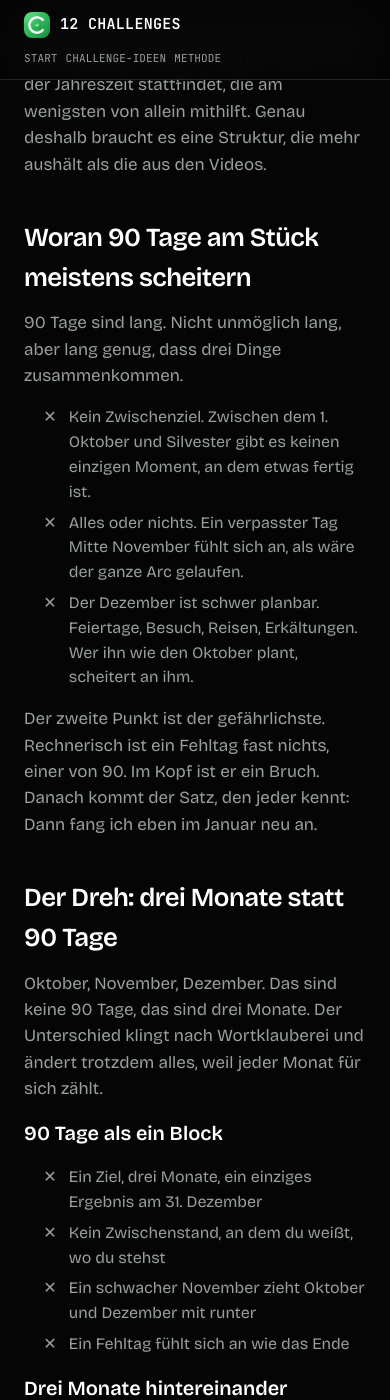
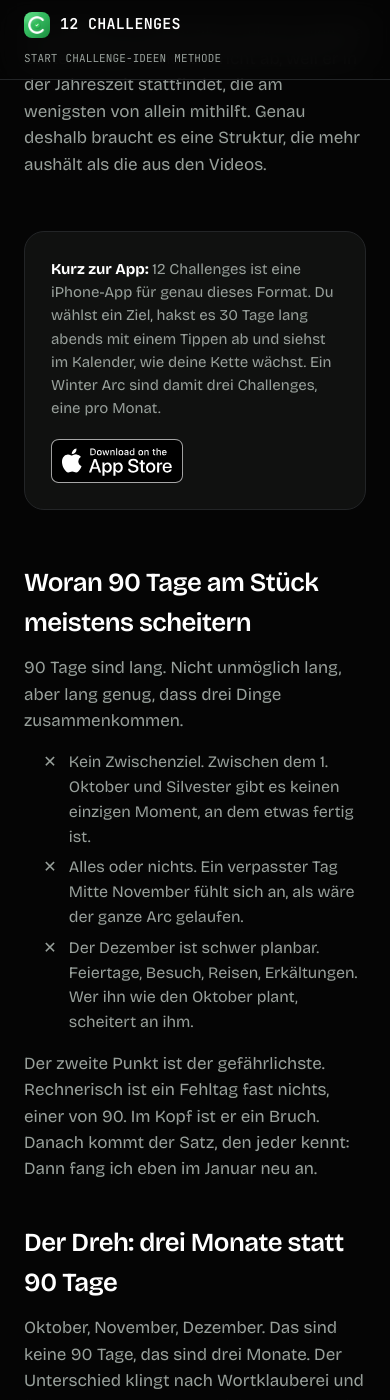
Before and after one commit to YannesJ/12c-website, a Jekyll site: the page built from winter-arc.html, in a window 390 px wide and 1400 px high, scrolled down 4659 px. Built offline with Jekyll 4.4.1, drawn with Linux system fonts in a browser that asks for light colours; some of the changed text lies outside the part shown.

Commit message:
copy: Winter-Arc-Seite umgestellt und Erklaerkasten ergaenzt
Grafik tiefer gezogen. Sie stand ueber dem Text und musste sich selbst
erklaeren. Jetzt steht sie am Ende von "Was der Winter Arc eigentlich ist",
also nachdem der Text die 90 Tage von Oktober bis Silvester eingefuehrt hat,
und zeigt danach deren Aufteilung. Das Inhaltsverzeichnis rueckt dadurch
direkt unter die Einleitung.

Monatskacheln entfernt. Im Abschnitt "Monat fuer Monat" standen drei Raster
mit zehn Challenge-Beispielen, von denen sieben weiter unten in der
Ideen-Sektion noch einmal vorkamen. Die Beispiele stehen jetzt an einer
Stelle statt verstreut an zweien, der Monatsabschnitt traegt als Text.

Ueberschrift "Die 30 Tage von innen: was in welcher Woche passiert" war
keine deutsche Wendung, ein Zeitraum hat kein Innen. Jetzt "So verlaufen die
30 Tage, Woche fuer Woche", was auch den ersten Satz des Abschnitts
aufgreift.

Kurzer Erklaerkasten nach "Warum ausgerechnet der Winter schwer ist". Wer
ueber eine SEO-Seite kommt, kennt die App nicht, der Text setzt sie ab dort
aber voraus. Vier Saetze dazu, was 12 Challenges ist und was ein Winter Arc
darin bedeutet, plus App-Store-Badge. Der bestehende IntersectionObserver
blendet den Floating-CTA aus, solange dieser Badge im Bild ist, es stehen
also nie zwei Buttons gleichzeitig auf dem Schirm.

Dabei zwei Layout-Details: .badge-cta bringt 32px margin-top mit, das im
Flex-Kasten zum Abstand dazukam und den Badge zu tief haengen liess. Und auf
Handybreite bricht der Badge unter den Text, dort war der Desktop-Abstand zu
gross.

Ausserdem fuenf Gedankenstriche in Kommentaren von styles.css entfernt. Der
frühere Scan hatte nur HTML, YAML und TXT erfasst, CSS aber nicht.

Co-Authored-By: Claude Opus 5 <noreply@anthropic.com>
Claude-Session: https://claude.ai/code/session_01UM7BnrVwSFZijHzUQNZzJT

```diff
--- a/styles.css
+++ b/styles.css
@@ -1,4 +1,4 @@
-/* 12 Challenges — gemeinsames Stylesheet.
+/* 12 Challenges, gemeinsames Stylesheet.
    Nur Dark Mode, selbst gehostete OFL-Schriften (kein CDN), kein JS, keine Cookies. */
 
 @font-face {
@@ -1481,11 +1481,11 @@ p {
 
 /* Chain-Sketch: handgezeichnet wirkende Kalenderskizze auf der Story-Seite,
    bewusst Kontrast zum sauberen .circle-diagram der App (Outline statt Füllung,
-   ein Basis-Kreis/eine Basis-Linie per <use> mehrfach transformiert statt Filter –
+   ein Basis-Kreis/eine Basis-Linie per <use> mehrfach transformiert statt Filter,
    damit identisch in jedem Browser, keine feDisplacementMap-Kompatibilitätsrisiken).
    Tage 1-11 stehen schon, danach ist immer nur der naechste Tag antippbar
-   (wie beim echten Abhaken auf Papier – ein Kreis nach dem anderen). Reines
-   Vanilla-JS, kein externer Request, kein Speichern von Daten – der Zustand
+   (wie beim echten Abhaken auf Papier, ein Kreis nach dem anderen). Reines
+   Vanilla-JS, kein externer Request, kein Speichern von Daten, der Zustand
    lebt nur im DOM und ist nach einem Reload wieder weg. */
 
 .chain-sketch {
@@ -1861,7 +1861,7 @@ footer.site a:hover {
 }
 
 /* Der Konfetti-Ausbruch und der Pop werden per JS (Web Animations API) mit
-   inline gesetzten Styles animiert – so ist der Effekt unabhaengig davon, ob
+   inline gesetzten Styles animiert, so ist der Effekt unabhaengig davon, ob
    diese CSS-Datei bereits frisch aus dem Cache geladen wurde. */
 
 /* Legal pages */
@@ -2249,3 +2249,52 @@ hr.lang-divider {
 .legal article .idea-nav {
   margin-bottom: var(--space-2xl);
 }
+
+/* Kurzer Erklaerkasten mitten im Artikel: Wer ueber eine SEO-Seite kommt,
+   kennt die App noch nicht und braucht sie einmal in zwei Saetzen erklaert,
+   bevor sie im Text vorausgesetzt wird. Bewusst schmal und ruhig, damit er
+   den Lesefluss nicht bricht. Der Badge darin blendet ueber den bestehenden
+   IntersectionObserver automatisch den Floating-CTA aus, solange er im Bild
+   ist, sonst staenden zwei Buttons gleichzeitig auf dem Schirm. */
+.inline-cta {
+  display: flex;
+  align-items: center;
+  gap: var(--space-xl);
+  flex-wrap: wrap;
+  max-width: 68ch;
+  margin: var(--space-2xl) 0;
+  padding: var(--space-lg) var(--space-xl);
+  background: var(--surface);
+  border: 1px solid var(--border);
+  border-radius: var(--radius-lg);
+}
+
+.inline-cta p {
+  flex: 1 1 24ch;
+  margin: 0;
+  font-size: var(--fs-md);
+}
+
+.inline-cta strong {
+  color: var(--text-display);
+}
+
+/* Im Kasten reicht ein kleinerer Badge, der Haupt-CTA steht am Seitenende.
+   Das margin-top von .badge-cta muss hier weg, sonst addiert es sich zum
+   gap des Flex-Containers und der Badge haengt zu weit unten. */
+.inline-cta .badge-cta {
+  margin-top: 0;
+}
+
+.inline-cta .appstore-badge img {
+  height: 44px;
+}
+
+/* Untereinander braucht es weniger Luft als nebeneinander, sonst zerfaellt
+   der Kasten auf dem Handy in zwei lose Bloecke. */
+@media (max-width: 620px) {
+  .inline-cta {
+    gap: var(--space-md);
+    padding: var(--space-lg);
+  }
+}
--- a/winter-arc.html
+++ b/winter-arc.html
@@ -16,6 +16,25 @@ schema_include: schema-winter-arc-de.html
         <span class="eyebrow">Oktober bis Silvester</span>
         <h1>Winter Arc: Was dahintersteckt und wie du ihn bis Silvester durchziehst</h1>
         <p class="lede">90 Tage Disziplin klingen machbar, solange sie vor dir liegen. Das Problem ist Tag zwölf.</p>
+
+        <nav class="idea-nav" aria-label="Inhalt dieser Seite">
+          <a href="#bedeutung">Bedeutung</a>
+          <a href="#regeln">Regeln</a>
+          <a href="#scheitern">Warum es scheitert</a>
+          <a href="#drei-monate">Drei Monate</a>
+          <a href="#monatsplan">Monatsplan</a>
+          <a href="#ideen">Challenge-Ideen</a>
+          <a href="#fehler">Häufige Fehler</a>
+          <a href="#faq">Fragen</a>
+        </nav>
+
+
+        <section>
+          <h2 id="bedeutung">Was der Winter Arc eigentlich ist</h2>
+          <p>Arc heißt übersetzt Bogen. Der Begriff kommt aus Serien und Animes, wo ein Arc ein längerer Handlungsbogen ist. Eine Figur durchläuft darin eine Entwicklung: Am Ende ist sie nicht mehr dieselbe wie am Anfang. Wer von seinem Winter Arc redet, macht sich selbst zur Hauptfigur. Der Winter wird zu dem Kapitel, in dem sich etwas ändert.</p>
+          <p>Im Alltag heißt das: ein fester Zeitraum, ein paar feste Regeln, jeden Tag dieselbe Arbeit. Üblich ist der 1. Oktober als Start und Silvester als Ziel, zusammen rund 90 Tage. Manche ziehen bis Ende Januar durch, andere nehmen sich nur November und Dezember vor. Festgelegt ist nichts davon.</p>
+          <p>Groß geworden ist die Idee auf TikTok und Instagram. Der Gedanke dahinter ist simpel. Die meisten schalten zwischen Oktober und Weihnachten einen Gang runter und nehmen sich dann im Januar etwas vor. Beim Winter Arc drehst du das um und nutzt genau die Monate, in denen sonst wenig passiert.</p>
+          <p>Den Begriff gibt es übrigens auch für andere Jahreszeiten. Wer sich die Sommerferien vornimmt, spricht vom Summer Arc. Der Winter Arc ist nur die bekannteste Variante, weil die dunkle Jahreszeit den größten Kontrast bietet.</p>
 
         <div class="arc-hero" aria-hidden="true">
           <div class="arc-month">
@@ -41,25 +60,6 @@ schema_include: schema-winter-arc-de.html
           </div>
         </div>
         <p class="arc-hero-caption">90 Tage am Stück sind eine lange Strecke ohne Zwischenziel. Teilst du sie in drei Monate, bekommst du drei greifbare Ziellinien.</p>
-
-        <nav class="idea-nav" aria-label="Inhalt dieser Seite">
-          <a href="#bedeutung">Bedeutung</a>
-          <a href="#regeln">Regeln</a>
-          <a href="#scheitern">Warum es scheitert</a>
-          <a href="#drei-monate">Drei Monate</a>
-          <a href="#monatsplan">Monatsplan</a>
-          <a href="#ideen">Challenge-Ideen</a>
-          <a href="#fehler">Häufige Fehler</a>
-          <a href="#faq">Fragen</a>
-        </nav>
-
-
-        <section>
-          <h2 id="bedeutung">Was der Winter Arc eigentlich ist</h2>
-          <p>Arc heißt übersetzt Bogen. Der Begriff kommt aus Serien und Animes, wo ein Arc ein längerer Handlungsbogen ist. Eine Figur durchläuft darin eine Entwicklung: Am Ende ist sie nicht mehr dieselbe wie am Anfang. Wer von seinem Winter Arc redet, macht sich selbst zur Hauptfigur. Der Winter wird zu dem Kapitel, in dem sich etwas ändert.</p>
-          <p>Im Alltag heißt das: ein fester Zeitraum, ein paar feste Regeln, jeden Tag dieselbe Arbeit. Üblich ist der 1. Oktober als Start und Silvester als Ziel, zusammen rund 90 Tage. Manche ziehen bis Ende Januar durch, andere nehmen sich nur November und Dezember vor. Festgelegt ist nichts davon.</p>
-          <p>Groß geworden ist die Idee auf TikTok und Instagram. Der Gedanke dahinter ist simpel. Die meisten schalten zwischen Oktober und Weihnachten einen Gang runter und nehmen sich dann im Januar etwas vor. Beim Winter Arc drehst du das um und nutzt genau die Monate, in denen sonst wenig passiert.</p>
-          <p>Den Begriff gibt es übrigens auch für andere Jahreszeiten. Wer sich die Sommerferien vornimmt, spricht vom Summer Arc. Der Winter Arc ist nur die bekannteste Variante, weil die dunkle Jahreszeit den größten Kontrast bietet.</p>
         </section>
 
         <section>
@@ -91,6 +91,15 @@ schema_include: schema-winter-arc-de.html
           <p>Dazu kommt der Kalender. Der Oktober ist ruhig, der Dezember ist voll. Zwischen Weihnachtsfeier, Besuch und Feiertagen bleiben plötzlich halb so viele Abende übrig, über die du frei verfügst. Wer im Oktober plant und den Dezember gleich mitdenkt, kommt deutlich weiter als jemand, der im Oktober nur den Oktober sieht.</p>
           <p>Der Winter Arc bricht also nicht ab, weil die Leute schwach sind. Er bricht ab, weil er in der Jahreszeit stattfindet, die am wenigsten von allein mithilft. Genau deshalb braucht es eine Struktur, die mehr aushält als die aus den Videos.</p>
         </section>
+
+        <div class="inline-cta">
+          <p><strong>Kurz zur App:</strong> 12 Challenges ist eine iPhone-App für genau dieses Format. Du wählst ein Ziel, hakst es 30 Tage lang abends mit einem Tippen ab und siehst im Kalender, wie deine Kette wächst. Ein Winter Arc sind damit drei Challenges, eine pro Monat.</p>
+          <div class="badge-cta">
+            <a class="appstore-badge" href="https://apps.apple.com/app/id6790353238">
+              <img src="{{ '/assets/appstore-badge.svg' | relative_url }}" alt="12 Challenges im App Store laden" />
+            </a>
+          </div>
+        </div>
 
         <section>
           <h2 id="scheitern">Woran 90 Tage am Stück meistens scheitern</h2>
@@ -124,7 +133,7 @@ schema_include: schema-winter-arc-de.html
         </section>
 
         <section>
-          <h2 id="30-tage-verlauf">Die 30 Tage von innen: was in welcher Woche passiert</h2>
+          <h2 id="30-tage-verlauf">So verlaufen die 30 Tage, Woche für Woche</h2>
           <p>Ein Monat fühlt sich nicht gleichmäßig an. Wenn du weißt, was kommt, überrascht es dich nicht.</p>
           <p><strong>Tag 1 bis 7.</strong> Es läuft. Die Sache ist neu, die Motivation hoch, und der erste Haken macht Spaß. In dieser Woche scheitert fast niemand. Deshalb sagt sie auch wenig darüber aus, ob dein Ziel die richtige Größe hat.</p>
           <p><strong>Tag 8 bis 14.</strong> Die Luft ist raus. Der Reiz des Neuen ist weg, ein Ergebnis noch nicht da. Hier hören die meisten auf, und zwar selten mit einer Entscheidung. Meistens ist es ein Abend, an dem es einfach nicht passiert, und danach der nächste.</p>
@@ -139,58 +148,12 @@ schema_include: schema-winter-arc-de.html
 
           <h3>Oktober: der Monat, in dem es leichtfällt</h3>
           <p>Es ist noch hell, die Idee ist frisch, die ersten Tage laufen fast von allein. Genau das ist die Falle. Im Oktober überschätzt sich fast jeder und startet mit vier Vorhaben gleichzeitig. Nimm eins. Der nächste Monat kommt ohnehin.</p>
-          <div class="template-grid">
-            <div class="template-card" style="--cat:#FF3B30">
-              <div class="category">Sport</div>
-              <div class="example">„30 Minuten Sport gemacht“</div>
-            </div>
-            <div class="template-card" style="--cat:#30B0C7">
-              <div class="category">Gesundheit</div>
-              <div class="example">„Vor 23 Uhr im Bett“</div>
-            </div>
-            <div class="template-card" style="--cat:#007AFF">
-              <div class="category">Lernen</div>
-              <div class="example">„20 Seiten gelesen“</div>
-            </div>
-          </div>
 
           <h3>November: der Monat, der entscheidet</h3>
           <p>Dunkel morgens, dunkel abends, kein Feiertag, kein Anlass. Hier bricht der klassische Winter Arc ab, und zwar nicht aus Faulheit. Was dich jetzt noch trägt, ist reine Gewohnheit, sonst nichts. Setz im November kleiner an als im Oktober, nicht größer. Koppel die Challenge an etwas, das sowieso passiert: nach dem Zähneputzen, auf dem Heimweg, vor dem ersten Kaffee.</p>
-          <div class="template-grid">
-            <div class="template-card" style="--cat:#FF3B30">
-              <div class="category">Sport</div>
-              <div class="example">„Einmal ums Viertel gelaufen“</div>
-            </div>
-            <div class="template-card" style="--cat:#30B0C7">
-              <div class="category">Gesundheit</div>
-              <div class="example">„10 Minuten draußen gewesen“</div>
-            </div>
-            <div class="template-card" style="--cat:#FF9500">
-              <div class="category">Fokus</div>
-              <div class="example">„Handy ab 22 Uhr weggelegt“</div>
-            </div>
-          </div>
 
           <h3>Dezember: der Monat, der sich anders verhält</h3>
           <p>Der Dezember hält sich an keinen Plan. Feiern, Reisen, Besuch, und ständig verschiebt sich etwas. Wähl bewusst die kleinste deiner drei Challenges, eine, die auch am 24. funktioniert. Zehn Minuten schlagen 60 Minuten, wenn die 60 an acht Tagen unmöglich sind.</p>
-          <div class="template-grid">
-            <div class="template-card" style="--cat:#A2845E">
-              <div class="category">Alltag</div>
-              <div class="example">„10 Minuten aufgeräumt“</div>
-            </div>
-            <div class="template-card" style="--cat:#30B0C7">
-              <div class="category">Gesundheit</div>
-              <div class="example">„2 Liter Wasser getrunken“</div>
-            </div>
-            <div class="template-card" style="--cat:#AF52DE">
-              <div class="category">Kreativität</div>
-              <div class="example">„Eine Skizze gezeichnet“</div>
-            </div>
-            <div class="template-card" style="--cat:#34C759">
-              <div class="category">Finanzen</div>
-              <div class="example">„Nichts Unnötiges gekauft“</div>
-            </div>
-          </div>
         </section>
 
         <section>
```
